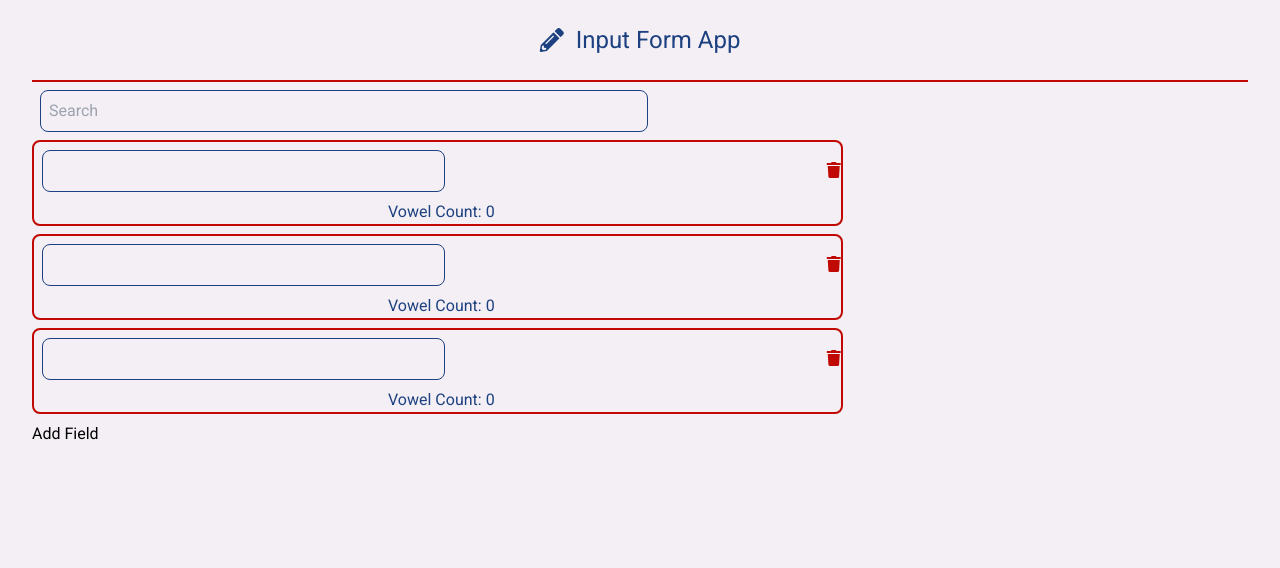
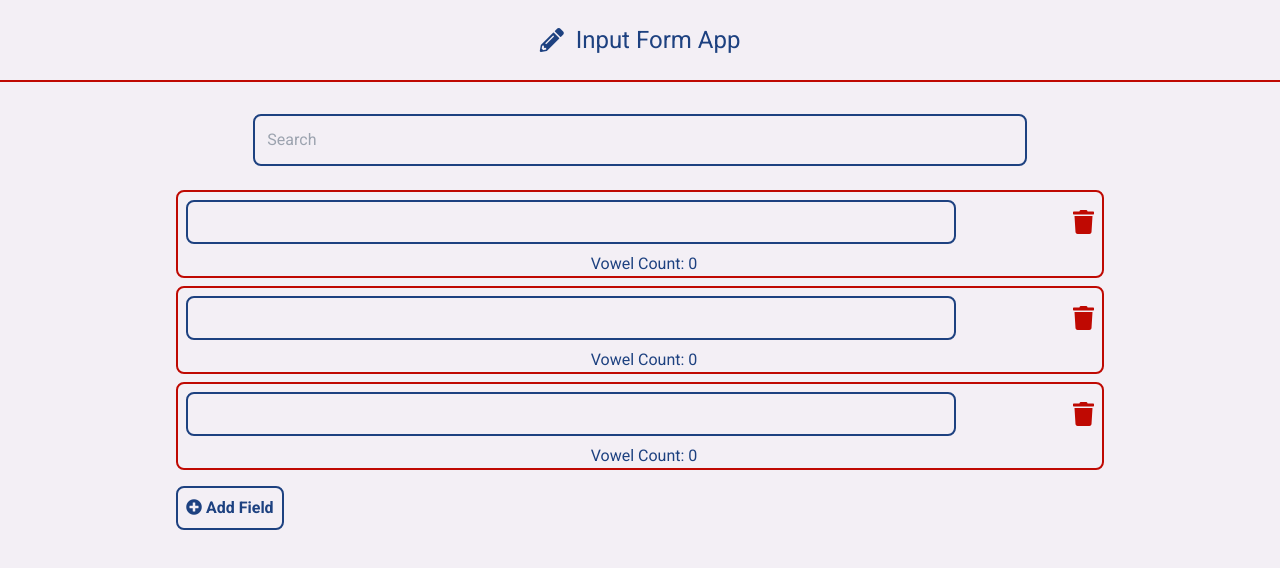
Before and after one commit to aiwmusial/formVue3, a Vue app in the folder vue-form/: page / in a window 1280 px wide. Shown: the top 568 px of the page. Built offline with nearby package versions, Linux system fonts and the light colour scheme.

Commit message:
styles added

```diff
--- a/vue-form/src/App.vue
+++ b/vue-form/src/App.vue
@@ -8,7 +8,7 @@ import InputElement from "./components/InputElement.vue";
 </script>
 
 <template>
-  <div class="container flex flex-col min-h-screen font-Roboto bg-bg-light">
+  <div class="flex flex-col min-h-screen font-Roboto bg-bg-light">
     <SiteHeader />
 
     <!-- <div class="mt-6 items-list"> -->
--- a/vue-form/src/components/InputElement.vue
+++ b/vue-form/src/components/InputElement.vue
@@ -20,20 +20,21 @@ const { inputs, addField, removeField, updateField } = inputStore;
 </script>
 
 <template>
-    <div>
+    <div class="flex justify-center mt-6">
+        <div class="grid w-3/4 max-w-screen-lg px-4 justify-items-stretch">
             <input
                 type="text"
                 v-model="searchText"
                 placeholder="Search"
                 :class="{ 'bg-highlight-green': searchMatches }"
-            class="p-2 m-2 border rounded-lg border-item-navy sm:w-1/2 bg-bg-light text-item-navy"
+                class="w-5/6 p-3 m-2 border-2 rounded-lg border-item-navy bg-bg-light text-item-navy justify-self-center"
             />
 
-        <form @submit.prevent>
+            <form @submit.prevent class="w-full mt-4">
                 <div
                     v-for="input in filteredFields"
                     :key="input.id"
-                class="flex flex-col items-center justify-center w-2/3 mb-2 space-y-2 border-2 rounded-lg sm:space-x-2 sm:space-y-0 border-significant-red"
+                    class="flex flex-col items-center justify-center mb-2 space-y-2 border-2 rounded-lg sm:space-x-2 sm:space-y-0 border-significant-red"
                 >
                     <div class="flex justify-between w-full sm:flex-row">
                         <input
@@ -41,13 +42,14 @@ const { inputs, addField, removeField, updateField } = inputStore;
                             :value="input.inputValue"
                             @input="event => updateField(input.id, event.target.value)"
                             :class="{ 'bg-highlight-green': input.highlight }"
-                        class="p-2 m-2 border rounded-lg border-item-navy sm:w-1/2 bg-bg-light text-item-navy"
+                            class="w-5/6 p-2 m-2 border-2 rounded-lg border-item-navy bg-bg-light text-item-navy"
                         >
                         <button
                             type="button"
                             @click="removeField(input.id)"
+                            class="m-2"
                         >
-                        <i class="fas fa-trash text-significant-red"></i>
+                            <i class="text-2xl fas fa-trash text-significant-red hover:text-item-navy"></i>
                         </button>
                     </div>
                     <span class="ml-2 text-s text-item-navy">Vowel Count: {{ input.vowelCount }}</span>
@@ -56,10 +58,13 @@ const { inputs, addField, removeField, updateField } = inputStore;
                     type="button"
                     @click="addField"
                     :disabled="inputs.length >= 10"
+                    class="p-2 mt-2 font-bold border-2 rounded-lg border-item-navy bg-bg-light text-item-navy hover:text-significant-red hover:border-significant-red"
                 >
+                    <i class="fas fa-plus-circle"></i>
                     Add Field
                 </button>
             </form>
         </div>
+    </div>
 
 </template>
--- a/vue-form/tailwind.config.js
+++ b/vue-form/tailwind.config.js
@@ -8,9 +8,8 @@ export default {
       extend: {
         colors: {
           "bg-light": "#f3eff5",
-          "bg-celeste": "#9EC7E5",
           "item-navy": "#1D4180",
-          "highlight-green": "#72B01D",
+          "highlight-green": "#b3d089",
           "significant-red": "#BF0902",
           "text-dark": "#0d0a0b"
         }
@@ -18,10 +17,6 @@ export default {
       fontFamily: {
         Roboto: ["Roboto, sans-serif"],
       },
-      container: {
-        padding: "2rem",
-        center: true
-      }
   },
   plugins: [],
 }
```
Lines whose indentation alone changed are shown as unchanged.
